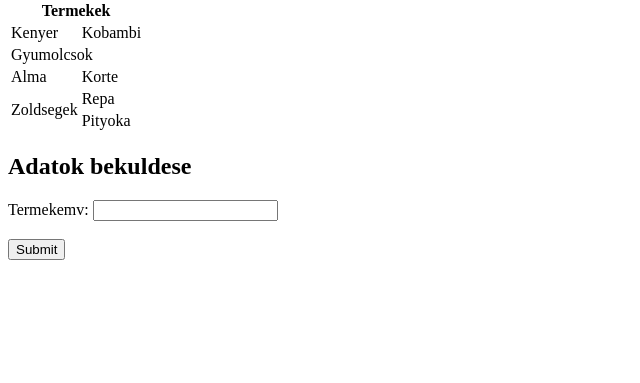
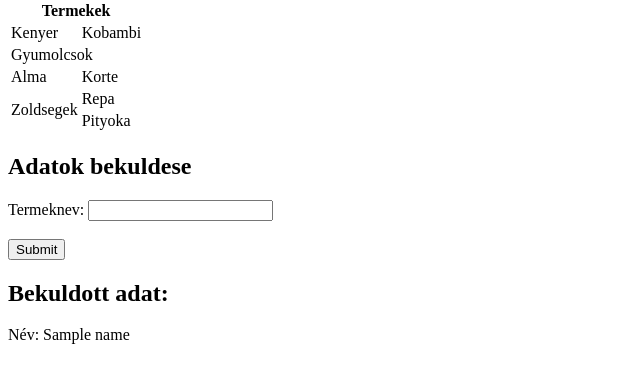
Before and after one commit to sorosmark/24_10_08_Soros_Mark, a Flask app: template templates/index.html in a window 1280 px wide. Shown: the part 276-659 px from the top of the page, without its empty margins (0-640 px from the left). Run offline with Flask 3, Linux system fonts and the light colour scheme; the template is opened without the code that fills it: most values are stand-ins (such as "Sample title", 1, 10 or a date in 2020).

Commit message:
Add app.py

```diff
--- a/app.py
+++ b/app.py
@@ -3,9 +3,12 @@ from flask import Flask, render_template, request
 app = Flask(__name__)
 
 
-@app.route('/')
+@app.route('/', methods = ["GET", "POST"])
 def index():
-    return render_template("index.html")
+    name = None
+    if request.method == "POST":
+        name = request.form.get("productname")
+    return render_template("index.html", name = name)
 
 if __name__ == "__main__":
     app.run(debug = True)
--- a/templates/index.html
+++ b/templates/index.html
@@ -53,11 +53,15 @@
 
 <h2>Adatok bekuldese</h2>
 <form action="/" method="POST">
-    <label for="name">Termekemv:</label>
-    <input type="text" id="prductname" name="product
-    name"><br><br>
+    <label for="name">Termeknev:</label>
+    <input type="text" id="prductname" name="productname"><br><br>
     <button type="submit" value="Submit"> Submit </button>
 </form>
 
+    {% if name %}
+        <h2>Bekuldott adat:</h2>
+        <p>Név: {{ name }}</p>
+    {% endif %}
+
 </body>
 </html>
```
